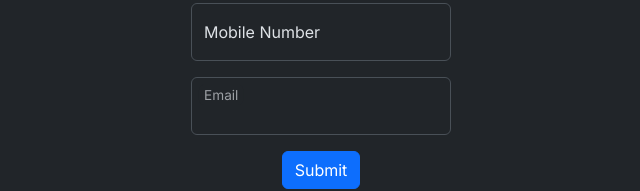
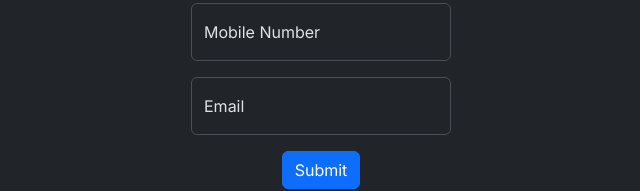
Before and after one commit to VincentPauley/food-delivery-form, a React (Vite) app: page / in a window 1280 px wide. Shown: the part 341-532 px from the top of the page, without its empty margins (319-959 px from the left). Built offline with nearby package versions, Linux system fonts and the light colour scheme.

Commit message:
reusable components for text field

```diff
--- a/src/FoodDeliveryForm.tsx
+++ b/src/FoodDeliveryForm.tsx
@@ -52,9 +52,8 @@ export const FoodDeliveryForm = () => {
         />
       </div>
       <div className="form-floating mb-3">
-        <input
-          type="email"
-          className="form-control"
+        <TextField
+          label="Email"
           {
             ...register('email', {
               pattern: {
@@ -77,11 +76,8 @@ export const FoodDeliveryForm = () => {
               }
             })
           }
+          error={errors.email}
         />
-        <label>Email</label>
-        { errors.email &&
-          <div>{errors.email?.message}</div>
-        }
       </div>
       <button type="submit" className="btn btn-primary">Submit</button>
     </form>
```
